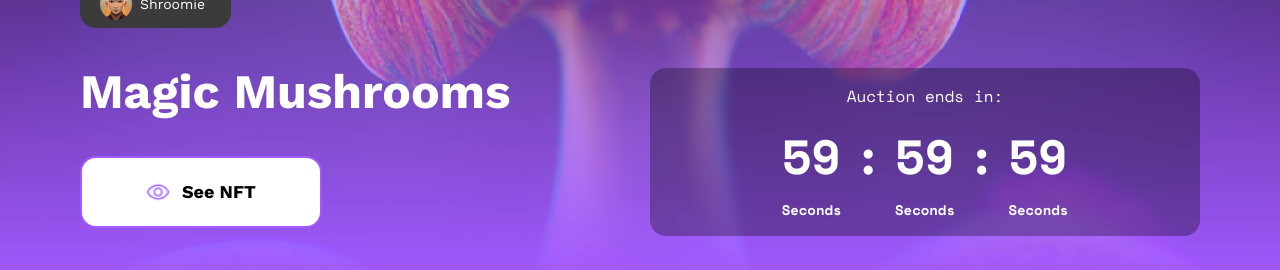
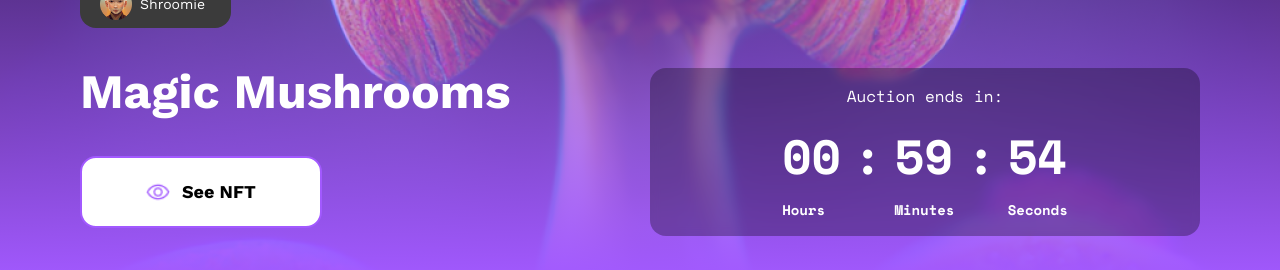
Before and after one commit to redsoftware-hq/NFTMarketPlace, a React (Vite) app: page / in a window 1280 px wide. Shown: the part 4220-4490 px from the top of the page. Built offline with nearby package versions, Linux system fonts and the light colour scheme.

Commit message:
timer is functional

```diff
--- a/package.json
+++ b/package.json
@@ -15,7 +15,8 @@
     "react": "^18.2.0",
     "react-dom": "^18.2.0",
     "react-icons": "^4.7.1",
-    "react-router-dom": "^6.8.1"
+    "react-router-dom": "^6.8.1",
+    "react-timer-hook": "^3.0.5"
   },
   "devDependencies": {
     "@types/react": "^18.0.26",
--- a/src/component/TimerSec/TimerSec.jsx
+++ b/src/component/TimerSec/TimerSec.jsx
@@ -1,9 +1,17 @@
-import React from "react";
 import Bg from "../../assets/timersec/bg.png";
 import Shroomie from "../../assets/timersec/s.png";
 import PurpleEye from "../../assets/timersec/eye.png";
+import { useTimer } from "react-timer-hook";
 
 const TimerSec = () => {
+  const time = new Date();
+  time.setHours(time.getHours() + 1);
+
+  const { seconds, minutes, hours } = useTimer({
+    expiryTimestamp: time,
+    onExpire: () => console.warn("onExpire called"),
+  });
+
   return (
     <>
       <section
@@ -44,9 +52,10 @@ const TimerSec = () => {
                     <p>Auction ends in:</p>
                     <div className="timer-div flex gap-3 mt-6">
                       <p className="flex flex-col">
-                        <span className="text-5xl font-extrabold ">
+                        <span className="text-5xl font-extrabold">
                           <span className="flex flex-col gap-5">
-                            59 <span className="text-sm">Seconds</span>
+                            {hours < 10 ? "0" + hours : hours}{" "}
+                            <span className="text-sm">Hours</span>
                           </span>
                         </span>
                       </p>
@@ -54,7 +63,8 @@ const TimerSec = () => {
                         <span className="text-5xl font-extrabold flex gap-3">
                           <span>:</span>
                           <span className="flex flex-col gap-5">
-                            59 <span className="text-sm">Seconds</span>
+                            {minutes < 10 ? "0" + minutes : minutes}{" "}
+                            <span className="text-sm">Minutes</span>
                           </span>
                         </span>
                       </p>
@@ -62,7 +72,8 @@ const TimerSec = () => {
                         <span className="text-5xl font-extrabold flex gap-3">
                           <span>:</span>
                           <span className="flex flex-col gap-5">
-                            59 <span className="text-sm">Seconds</span>
+                            {seconds < 10 ? "0" + seconds : seconds}{" "}
+                            <span className="text-sm">Seconds</span>
                           </span>
                         </span>
                       </p>
```
Also changed, not shown: 1 other file (tests, documents, lock files or other folders).
